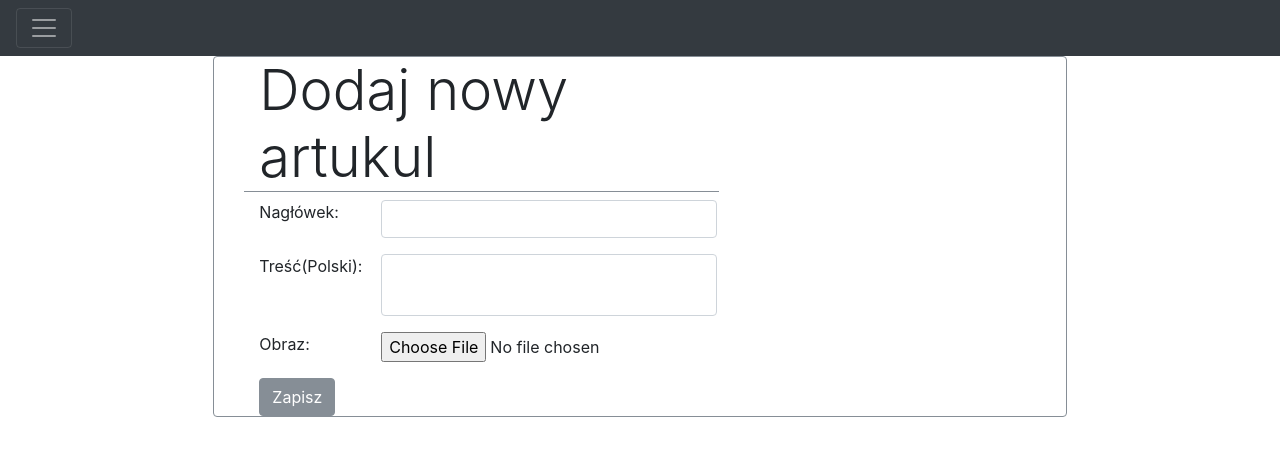
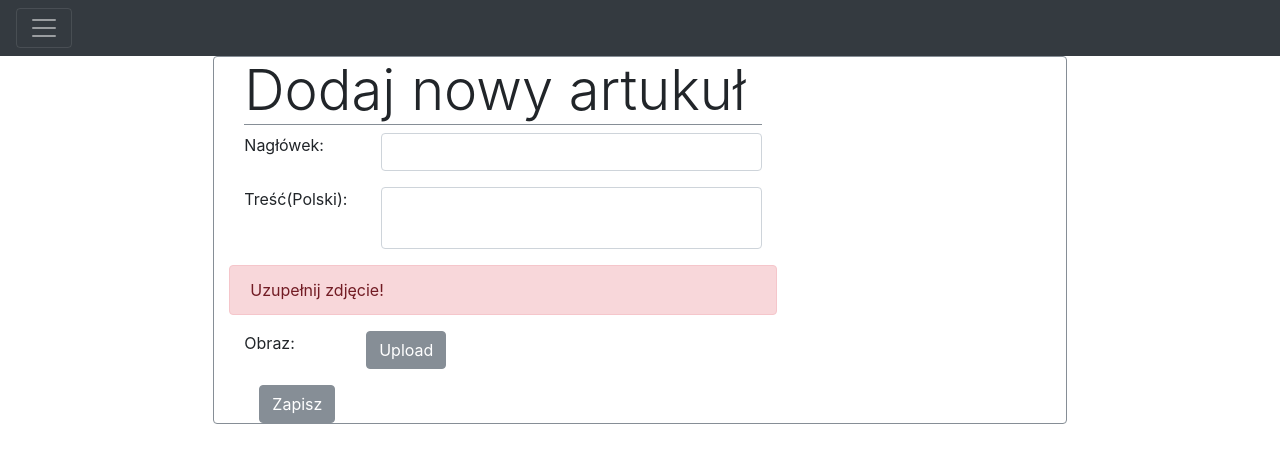
Before and after one commit to szemel/frontend, an Angular app: page /article/add in a window 1280 px wide. Shown: the top 462 px of the page. Built offline with nearby package versions, Linux system fonts and the light colour scheme.

Commit message:
added postRaw method in api.service, added form validation in addArticle

```diff
--- a/src/app/article/add/add.component.html
+++ b/src/app/article/add/add.component.html
@@ -1,16 +1,27 @@
 <div class="container col-sm-8 border border-secondary rounded ">
   <div class="col-sm-8">
-    <h4 class="display-4 col-sm-11 border-bottom border-secondary">Dodaj nowy artukul</h4>
+    <h4 class="display-4 border-bottom border-secondary">Dodaj nowy artukuł</h4>
     <form [formGroup]="addArticleForm" (ngSubmit)="submitForm()">
 
-    <div class="form-group col-sm row">
-      <div class="col-sm-3">Nagłówek:</div>
+
+      <div class="form-group row">
+        <div *ngIf="title.errors && (title.dirty || title.touched)"
+             class="alert alert-danger col-12">
+          Uzupełnij tytuł!
+        </div>
+        <div class="w-100"></div>
+        <div class="col-sm-3 ">Nagłówek:</div>
         <div class="col-sm-9">
-        <input class="form-control" formControlName="title" type="text" required/>
+          <input name="title" class="form-control" formControlName="title" type="text" required/>
         </div>
       </div>
 
-    <div class="form-group col-sm row">
+
+      <div class="form-group row">
+        <div *ngIf="body.errors && (body.dirty || body.touched)"
+             class="alert alert-danger col-12">
+          Uzupełnij treść!
+        </div>
         <div class="col-sm-3">Treść(Polski):</div>
         <div class="col-sm-9">
           <textarea class="form-control noresize" formControlName="body" required></textarea>
@@ -18,9 +29,19 @@
       </div>
 
 
-    <div class="form-group col-sm row">
+
+      <div class="form-group row">
+        <div *ngIf="!fileInput.files[0]"
+             class="alert alert-danger col-12">
+          Uzupełnij zdjęcie!
+        </div>
         <div class="col-sm-3">Obraz:</div>
-        <input type="file" class="col-sm-9" (change)="handleUpload($event)"  value="Wczytaj plik" required/>
+        <button class="btn btn-secondary" style="position: relative; right: 0;" type="button" (click)="fileInput.click()">
+          <span>Upload</span>
+          <input #fileInput id="imageInput" type="file" accept="image/*" style="display: none" (change)="handleUpload($event)"
+               value="Wczytaj plik" required/>
+        </button>
+
       </div>
 
 
--- a/src/app/article/add/add.component.ts
+++ b/src/app/article/add/add.component.ts
@@ -2,9 +2,6 @@ import {Component, OnInit} from '@angular/core';
 import {FormBuilder, FormGroup, Validators} from '@angular/forms';
 import {ApiService} from '../../core/services';
 import {HttpClient} from '@angular/common/http';
-import {environment} from '../../../environments/environment';
-import {catchError} from 'rxjs/operators';
-import {throwError} from 'rxjs';
 
 
 @Component({
@@ -28,24 +25,25 @@ export class AddComponent implements OnInit {
       body: ['', Validators.required]
     });
   }
+  get title() {return this.addArticleForm.get('title')}
+  get body() {return this.addArticleForm.get('body')}
 
   handleUpload(e) {
     this.file = e.target.files[0];
   }
 
-  checkForm() {}
+  formValid() {
+    return !(this.addArticleForm.errors && this.file);
+  }
 
   submitForm() {
     const article = this.addArticleForm.value;
-    console.log(article);
-    this.checkForm();
-    const formData: FormData = new FormData();
-    formData.append('title', article.title);
-    formData.append('body', article.body);
-    formData.append('image', this.file, this.file.name);
-
-    this.http.post(`${environment.api_url}/articles/`,
-    formData).pipe(catchError((err => throwError(err)))).subscribe();
-
+    if (this.formValid()) {
+      const formData: FormData = new FormData();
+      formData.append('title', article.title);
+      formData.append('body', article.body);
+      formData.append('image', this.file, this.file.name);
+      this.apiService.postRaw('articles/', formData).subscribe();
+    }
   }
 }
--- a/src/app/core/services/api.service.ts
+++ b/src/app/core/services/api.service.ts
@@ -41,6 +41,13 @@ export class ApiService {
     ).pipe(catchError(this.formatErrors));
   }
 
+  postRaw(path: string, body: any = {}) {
+    return this.http.post(
+      `${environment.api_url}${path}`,
+      body
+    ).pipe(catchError(this.formatErrors));
+  }
+
   delete(path): Observable<any> {
     return this.http.delete(
       `${environment.api_url}${path}`
```
Lines whose indentation alone changed are shown as unchanged.
